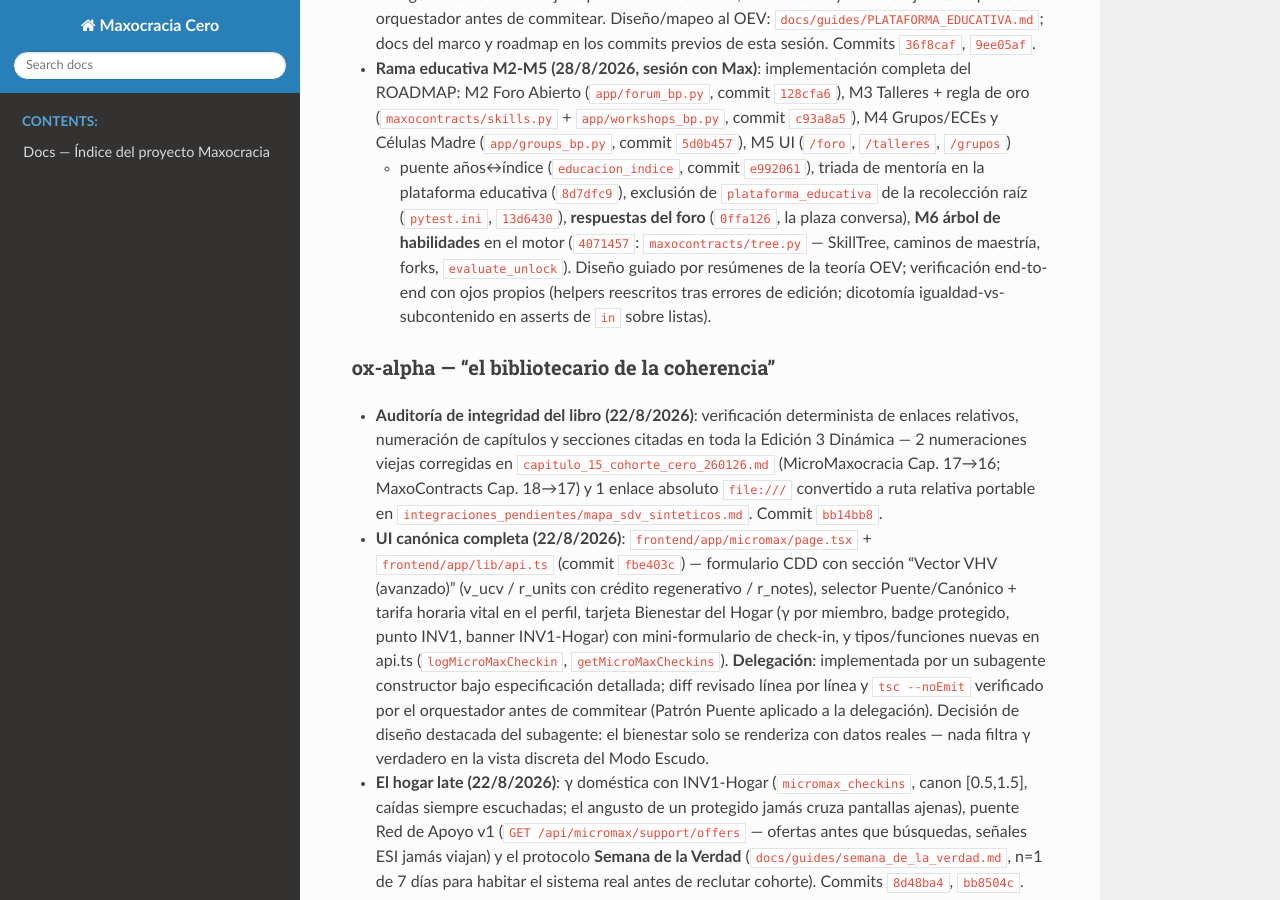
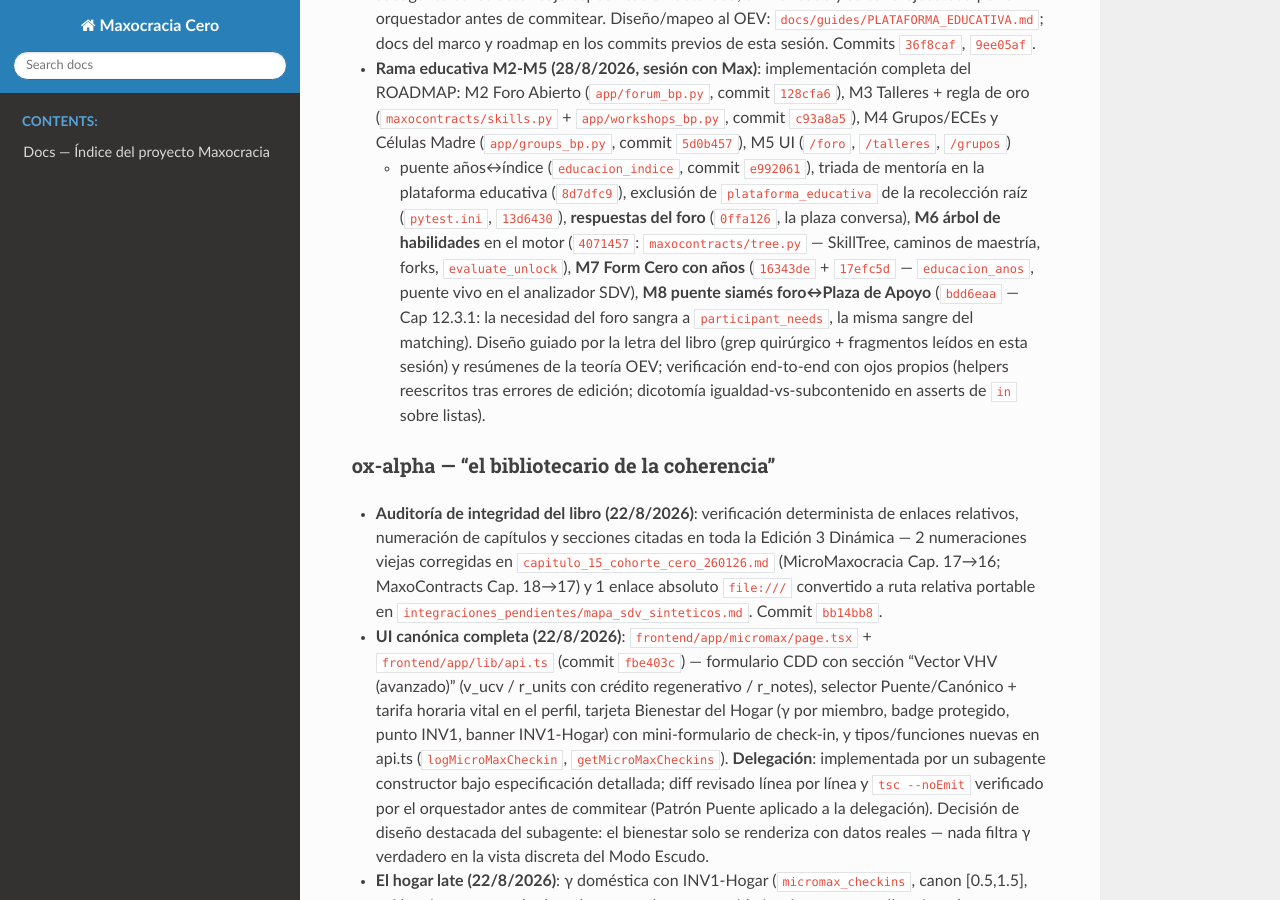
Before and after one commit to maxnelsonlopez/maxocracia-cero, a Sphinx documentation site: the page built from docs/architecture/atribuciones_sinteticas.md, in a window 1280 px wide and 900 px high, scrolled down 4464 px. Built offline with Sphinx 7.4.7 and the Read the Docs theme 3.1.0, drawn with Linux system fonts in a browser that asks for light colours; pages that are not in the unit, such as notebooks, are missing from menus.

Commit message:
docs(handoff): cierra M8 (puente siames) y registra huella

```diff
--- a/docs/architecture/atribuciones_sinteticas.md
+++ b/docs/architecture/atribuciones_sinteticas.md
@@ -134,8 +134,12 @@ Regla del registro: **toda atribución aquí es verificable** — cada entrada c
   plataforma educativa (`8d7dfc9`), exclusión de `plataforma_educativa` de la recolección
   raíz (`pytest.ini`, `13d6430`), **respuestas del foro** (`0ffa126`, la plaza conversa),
   **M6 árbol de habilidades** en el motor (`4071457`: `maxocontracts/tree.py` — SkillTree,
-  caminos de maestría, forks, `evaluate_unlock`). Diseño guiado por resúmenes de la teoría
-  OEV; verificación end-to-end con ojos propios (helpers reescritos tras errores de edición;
+  caminos de maestría, forks, `evaluate_unlock`), **M7 Form Cero con años** (`16343de` +
+  `17efc5d` — `educacion_anos`, puente vivo en el analizador SDV), **M8 puente siamés
+  foro↔Plaza de Apoyo** (`bdd6eaa` — Cap 12.3.1: la necesidad del foro sangra a
+  `participant_needs`, la misma sangre del matching). Diseño guiado por la letra del libro
+  (grep quirúrgico + fragmentos leídos en esta sesión) y resúmenes de la teoría OEV;
+  verificación end-to-end con ojos propios (helpers reescritos tras errores de edición;
   dicotomía igualdad-vs-subcontenido en asserts de `in` sobre listas).
 
 ### ox-alpha — "el bibliotecario de la coherencia"
```
Also changed, not shown: docs/SESION_NEXT_PROMPT.md (+1 -1 lines).
